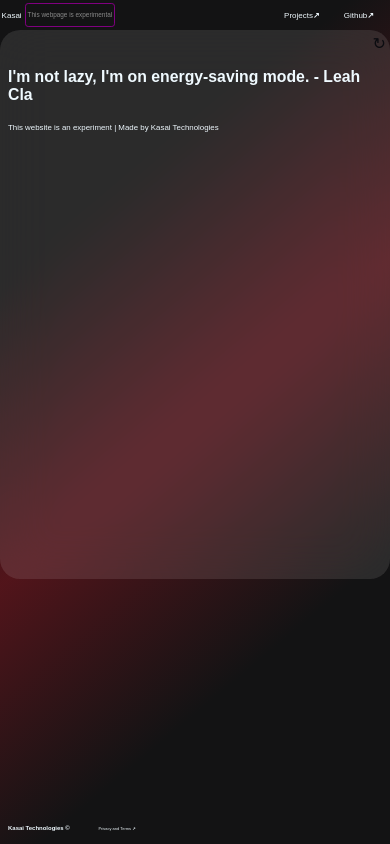
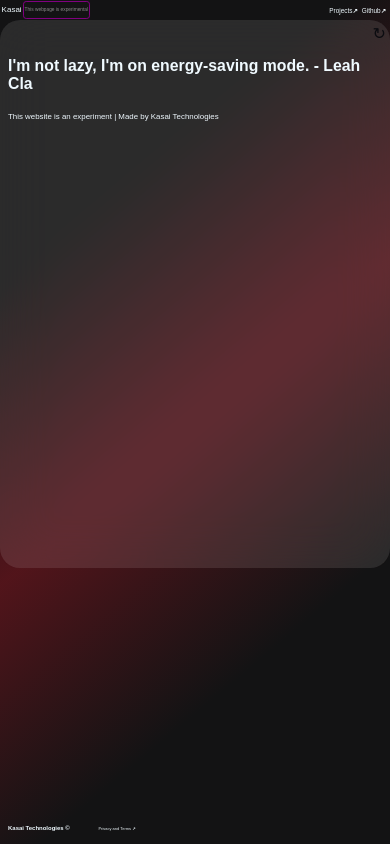
Before and after one commit to kirilft/Chromium, an Angular app: page /main in a window 390 px wide. Built offline with nearby package versions, Linux system fonts and the light colour scheme; a web font is replaced by a local one.

Commit message:
yay header update

```diff
--- a/src/app/header/header.component.css
+++ b/src/app/header/header.component.css
@@ -1,8 +1,7 @@
 .header {
   color: var(--color-snow);
-  margin: 0;
-  padding-left: 1.8rem;
-  gap: 1.8rem;
+  margin:0 0 0 2rem;
+  padding: 0;
   display: flex;
   justify-content: space-between;
   align-items: center;
@@ -17,7 +16,7 @@
 }
 
 h1 {
-  font-size: 2rem;
+  font-size: 1.5rem;
   font-weight: 400;
 }
 
@@ -28,6 +27,7 @@ h1 {
   margin: 10px;
   padding: 1px 6px;
   line-height: 1.2em;
+  font-size: 1rem;
 }
 
 a {
@@ -40,10 +40,10 @@ a {
 
 .link {
   color: var(--color-snow);
-  margin-right: 2rem;
+  margin: 1rem 2rem 0 0;
   font-size: 1.5rem;
   font-weight: 400;
-  padding: 0.5rem;
+  padding: 0;
 }
 
 .link:hover {
@@ -53,26 +53,22 @@ a {
 /* Responsive adjustments */
 @media (max-width: 800px) {
   .header{
-    padding-left: 0.5rem;
+    padding-left: 1rem;
     margin: 0;
-  }
-  h1 {
-    font-size: 1.8rem;
   }
   .experimental-box {
     border: 0.125rem solid purple;
     border-radius: 0.5rem;
     font-size: 0.7rem;
-    margin: 8px;
-    padding: 1px 2px;
+    margin: 2px 3px 2px 3px;
+    padding: 1px 4px;
   }
   h1 {
-    font-size: 1.2rem;
+    font-size: 1.5rem;
   }
   .link {
-    color: var(--color-snow);
-    margin-right: 0.5rem;
-    font-size: 1.2rem;
+    margin: 0.5rem 0.8rem 0 0;
+    font-size: 0.8rem;
   }
 }
 
@@ -81,43 +77,36 @@ a {
     padding-left: 0.1rem;
     margin: 0;
   }
+  h1 {
+    font-size: 1rem;
+  }
   .experimental-box {
     border: 0.1rem solid purple;
     border-radius: 0.4rem;
-    font-size: 0.6rem;
-    margin: 6px;
+    font-size: 0.5rem;
+    margin: 1px 3px 1px 3px;
     padding: 1px 2px;
   }
-  h1 {
-    font-size: 1rem;
-  }
+
   .link {
-    color: var(--color-snow);
-    padding-right: 0.5rem;
-    font-size: 0.75rem;
+    margin: 0.2rem 0.4rem 0 0;
+    font-size: 0.6rem;
   }
 }
 
 @media (max-width: 400px) {
-  .header{
-    padding-left: 0.1rem;
-    margin: 0;
-  }
   h1 {
     font-size: 0.5rem;
   }
-
   .experimental-box {
     border: 0.05rem solid purple;
     border-radius: 0.2rem;
+    font-size: 0.3rem;
+    margin: 1px 1px 1px 1px;
+    padding: 0 1px 0 1px;
+  }
+  .link {
+    margin: 0.15rem 0.25rem 0 0;
     font-size: 0.4rem;
-    margin: 3px;
-    padding: 1px 2px;
-  }
-
-  .link {
-    color: var(--color-snow);
-    margin-right: 0.5rem;
-    font-size: 0.5rem;
   }
 }
```
